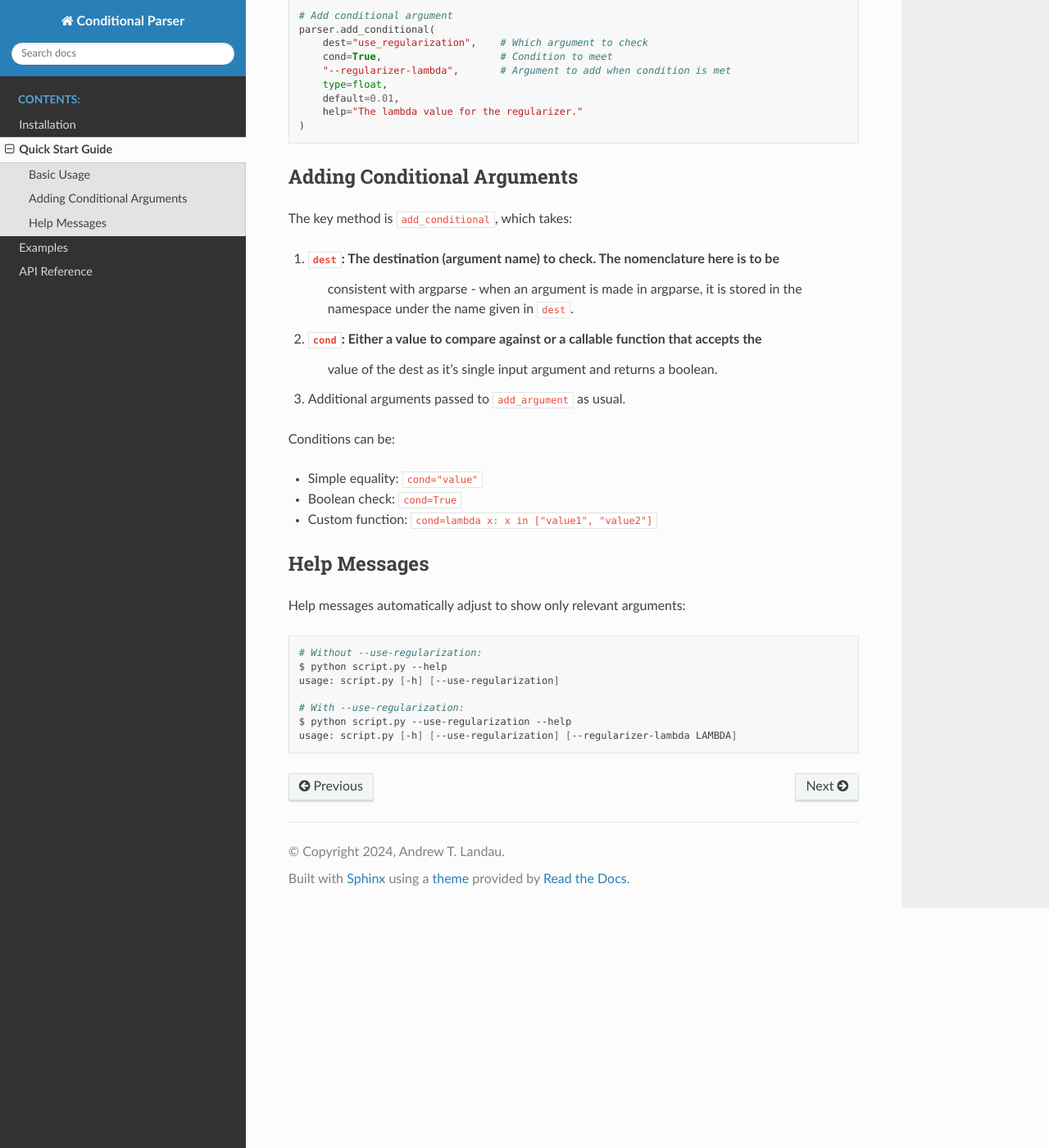
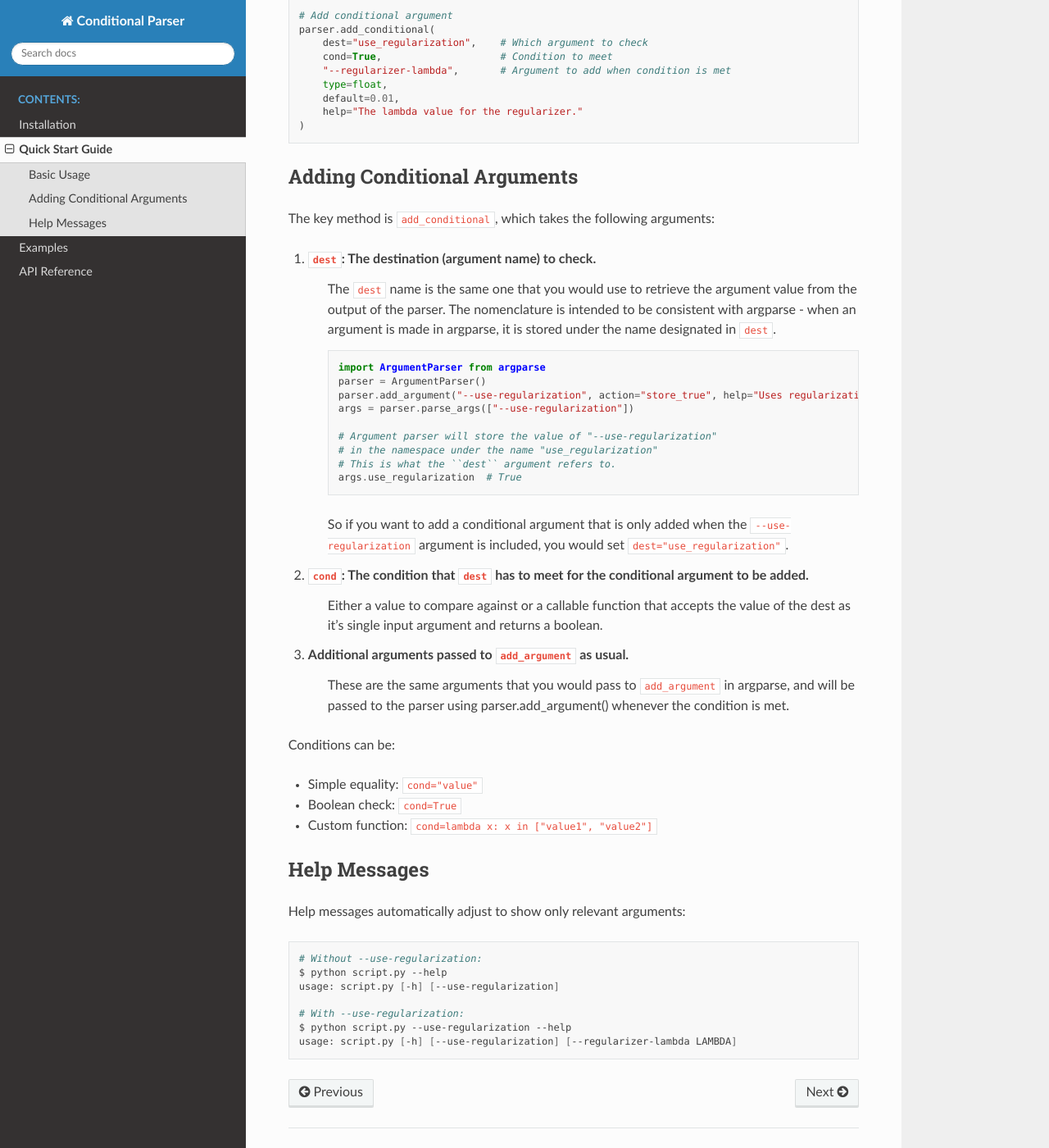
Before and after one commit to landoskape/conditional-parser, a Sphinx documentation site: the page built from docs/source/quickstart.rst, in a window 1280 px wide and 1400 px high, scrolled down 506 px. Shown: the whole window at 82% size. Built offline with Sphinx 7.4.7 and the Read the Docs theme 3.1.0, drawn with Linux system fonts in a browser that asks for light colours.

Commit message:
expand and refine documentation

```diff
--- a/docs/source/conf.py
+++ b/docs/source/conf.py
@@ -13,7 +13,7 @@ sys.path.insert(0, os.path.abspath("../.."))
 project = "Conditional Parser"
 copyright = "2024, Andrew T. Landau"
 author = "Andrew T. Landau"
-release = "0.0.2"
+release = "0.1.2"
 
 # -- General configuration ---------------------------------------------------
 # https://www.sphinx-doc.org/en/master/usage/configuration.html#general-configuration
@@ -23,6 +23,7 @@ extensions = [
     "sphinx.ext.napoleon",
     "sphinx.ext.viewcode",
     "sphinx.ext.intersphinx",
+    "sphinx_design",
 ]
 
 templates_path = ["_templates"]
@@ -38,7 +39,7 @@ html_static_path = ["_static"]
 
 intersphinx_mapping = {
     "python": ("https://docs.python.org/3", None),
-    "argparse": ("https://docs.python.org/3/library/argparse.html", None),
+    # "argparse": ("https://docs.python.org/3/library/argparse.html", None),
 }
 
 html_context = {
--- a/docs/source/examples/basic.rst
+++ b/docs/source/examples/basic.rst
@@ -26,8 +23,7 @@ This example shows the simplest use case for conditional arguments - adding an a
         help="The lambda value for the regularizer."
     )
 
-Usage Examples
--------------
+Usage Examples:
 
 Without regularization:
 
--- a/docs/source/examples/hierarchical.rst
+++ b/docs/source/examples/hierarchical.rst
@@ -37,7 +34,6 @@ This example shows how to create nested conditional arguments, where one conditi
                          help="Parameter B for curriculum2")
 
 Understanding the Hierarchy
--------------------------
 
 1. ``--use-curriculum`` is the top-level flag
 2. When True, it enables the ``--curriculum`` argument
--- a/docs/source/examples/parallel.rst
+++ b/docs/source/examples/parallel.rst
@@ -36,7 +33,6 @@ This example demonstrates using multiple conditional arguments in parallel, trig
                          help="Parameter X for datasets 3 and 4")
 
 Key Features Demonstrated
------------------------
 
 * Multiple conditionals can depend on the same parent argument
 * Different values of the parent can trigger different conditionals
--- a/docs/source/quickstart.rst
+++ b/docs/source/quickstart.rst
@@ -1,8 +1,8 @@
 Quick Start Guide
-===============
+=================
 
 Basic Usage
-----------
+-----------
 
 The ConditionalArgumentParser extends Python's ArgumentParser to allow arguments that only appear based on other argument values.
 
@@ -31,16 +31,35 @@ Here's a simple example:
     )
 
 Adding Conditional Arguments
--------------------------
+----------------------------
 
-The key method is ``add_conditional``, which takes:
+The key method is ``add_conditional``, which takes the following arguments:
 
-1. ``dest``: The destination (argument name) to check. The nomenclature here is to be
-    consistent with argparse - when an argument is made in argparse, it is stored in the
-    namespace under the name given in ``dest``.
-2. ``cond``: Either a value to compare against or a callable function that accepts the
-    value of the dest as it's single input argument and returns a boolean.
+1. ``dest``: The destination (argument name) to check.
+    The ``dest`` name is the same one that you would use to retrieve the argument value
+    from the output of the parser. The nomenclature is intended to be consistent with
+    argparse - when an argument is made in argparse, it is stored under the name
+    designated in ``dest``.
+
+    .. code-block:: python
+
+        import ArgumentParser from argparse
+        parser = ArgumentParser()
+        parser.add_argument("--use-regularization", action="store_true", help="Uses regularization if included.")
+        args = parser.parse_args(["--use-regularization"])
+
+        # Argument parser will store the value of "--use-regularization"
+        # in the namespace under the name "use_regularization"
+        # This is what the ``dest`` argument refers to.
+        args.use_regularization  # True
+
+    So if you want to add a conditional argument that is only added when the
+    ``--use-regularization`` argument is included, you would set ``dest="use_regularization"``.
+
+2. ``cond``: The condition that ``dest`` has to meet for the conditional argument to be added.
+    Either a value to compare against or a callable function that accepts the value of the dest as it's single input argument and returns a boolean.
 3. Additional arguments passed to ``add_argument`` as usual.
+    These are the same arguments that you would pass to ``add_argument`` in argparse, and will be passed to the parser using parser.add_argument() whenever the condition is met.
 
 Conditions can be:
 
@@ -49,7 +68,7 @@ Conditions can be:
 * Custom function: ``cond=lambda x: x in ["value1", "value2"]``
 
 Help Messages
-------------
+-------------
 
 Help messages automatically adjust to show only relevant arguments:
 
```
Also changed, not shown: other parts of docs/source/examples/basic.rst (+0 -3 lines), other parts of docs/source/examples/hierarchical.rst (+0 -3 lines), other parts of docs/source/examples/parallel.rst (+0 -3 lines), docs/source/examples/index.rst (+35 -5 lines).
